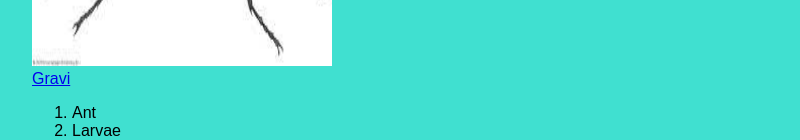
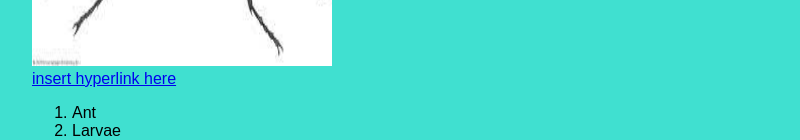
Before and after one commit to TheKeems/covid2022, a plain HTML site: page Index.html in a window 1280 px wide. Shown: the part 1482-1622 px from the top of the page, without its empty margins (18-818 px from the left). Drawn offline with Linux system fonts and the light colour scheme.

Commit message:
Update Index.html

```diff
--- a/Index.html
+++ b/Index.html
@@ -10,7 +10,7 @@
     <p class="mypara">This is me forst webage</p>
     <img src="ant.jpeg" alt="Ant" width="300px" height="300px">
     <br>
-    <a href="https://www.youtube.com/watch?v=dQw4w9WgXcQ">Gravi</a>
+    <a href="https://www.youtube.com/watch?v=dQw4w9WgXcQ">insert hyperlink here</a>
     <ol>
         <li>Ant</li>
         <li>Larvae</li>
```
